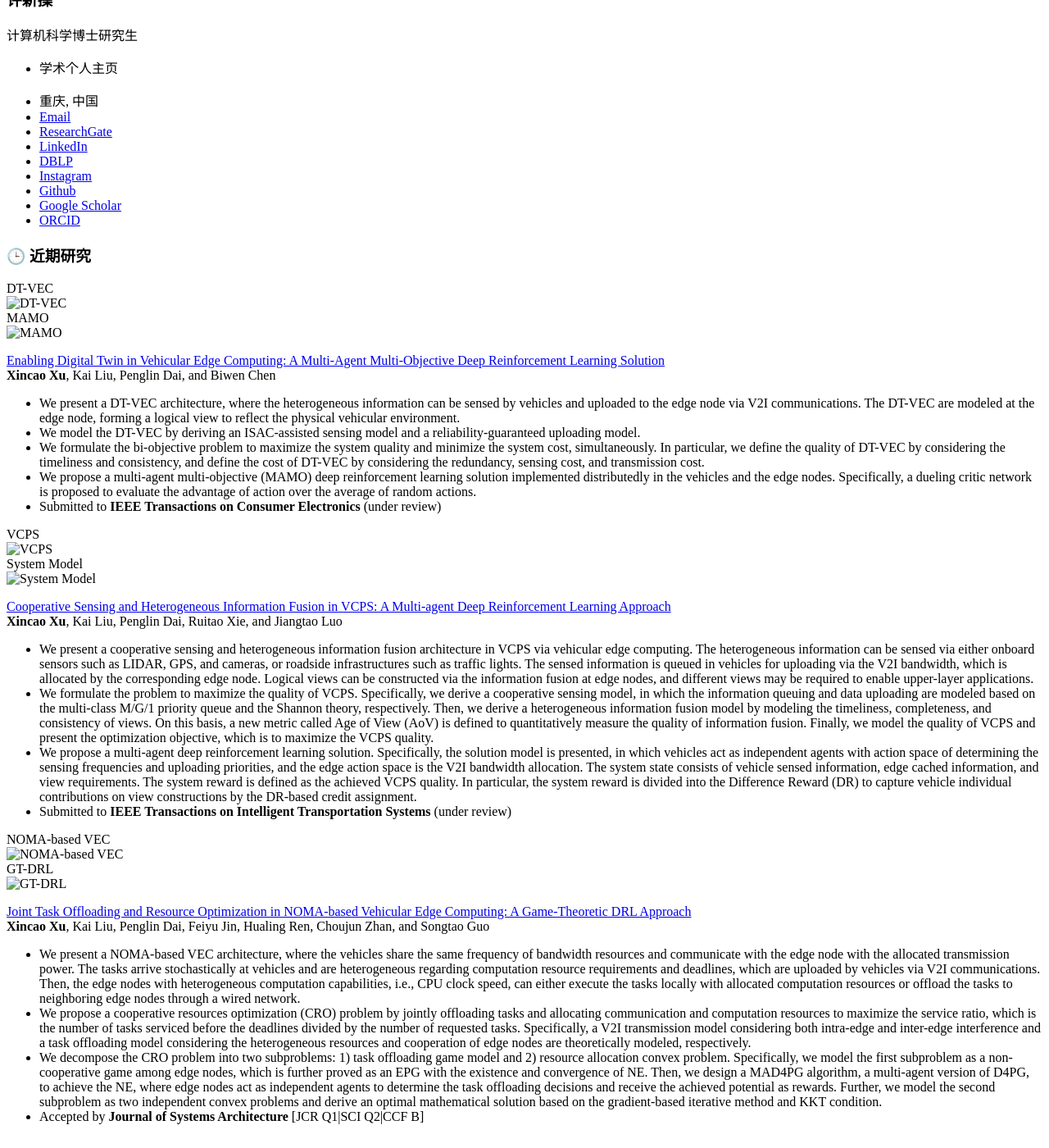
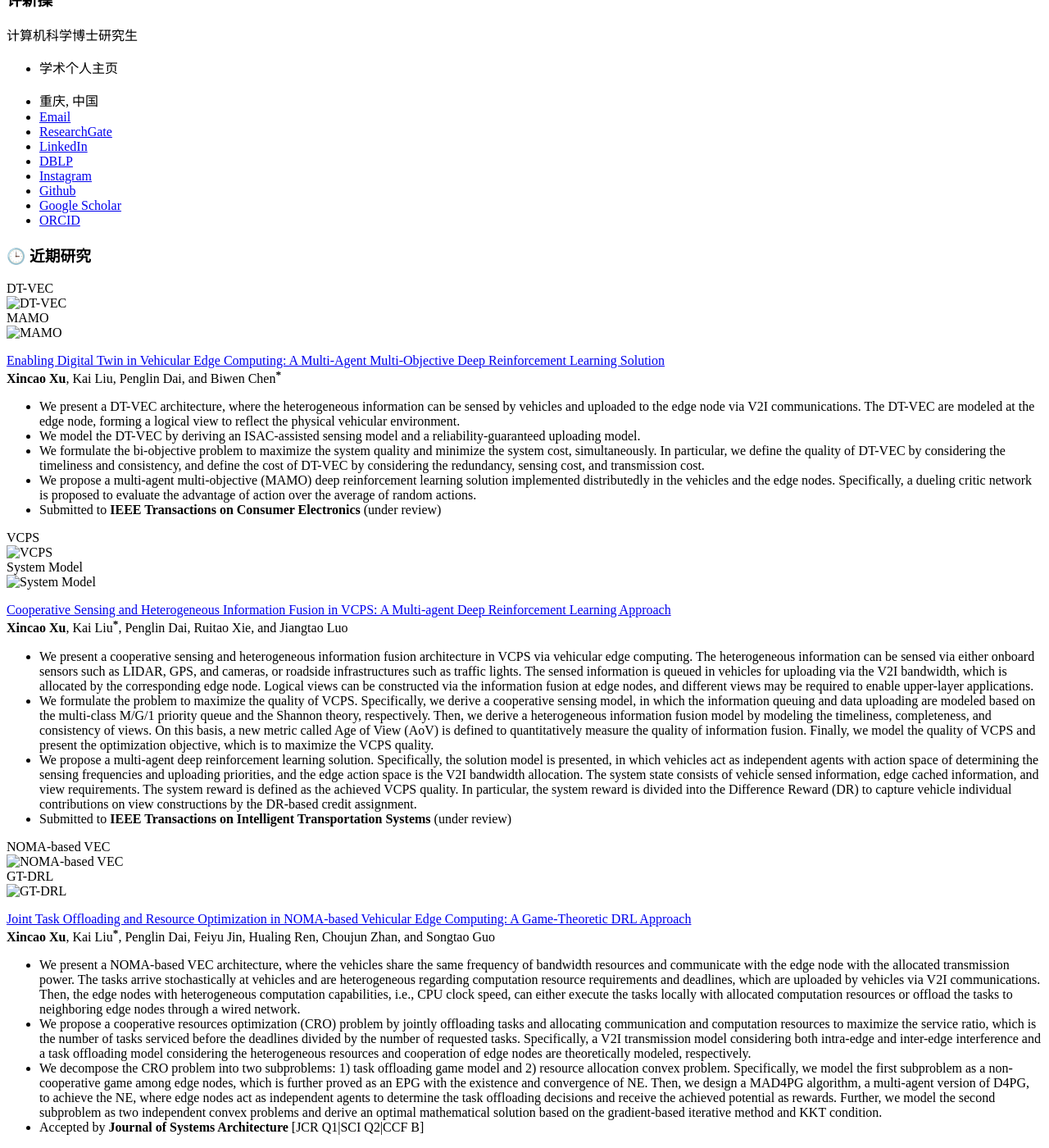
Before and after one commit to neardws/zh, a Jekyll site: the page built from _pages/includes/research.md, in a window 1280 px wide and 1400 px high, scrolled down 344 px. Shown: the whole window at 82% size. Built offline with Jekyll 4.4.1, drawn with Linux system fonts in a browser that asks for light colours; our own code applies the rules of GitHub Pages for plain Markdown files.

```diff
--- a/_pages/includes/research.md
+++ b/_pages/includes/research.md
@@ -6,7 +6,7 @@
 <div class='paper-box-text' markdown="1">
 
 [Enabling Digital Twin in Vehicular Edge Computing: A Multi-Agent Multi-Objective Deep Reinforcement Learning Solution](https://arxiv.org/abs/2210.17386)
-**Xincao Xu**, Kai Liu, Penglin Dai, and Biwen Chen
+**Xincao Xu**, Kai Liu, Penglin Dai, and Biwen Chen<sup>**\***</sup>
 
 - We present a DT-VEC architecture, where the heterogeneous information can be sensed by vehicles and uploaded to the edge node via V2I communications. The DT-VEC are modeled at the edge node, forming a logical view to reflect the physical vehicular environment.
 - We model the DT-VEC by deriving an ISAC-assisted sensing model and a reliability-guaranteed uploading model.
@@ -22,7 +22,7 @@
 <div class='paper-box-text' markdown="1">
 
 [Cooperative Sensing and Heterogeneous Information Fusion in VCPS: A Multi-agent Deep Reinforcement Learning Approach](https://arxiv.org/abs/2209.12265)
-**Xincao Xu**, Kai Liu, Penglin Dai, Ruitao Xie, and Jiangtao Luo
+**Xincao Xu**, Kai Liu<sup>**\***</sup>, Penglin Dai, Ruitao Xie, and Jiangtao Luo
 
 - We present a cooperative sensing and heterogeneous information fusion architecture in VCPS via vehicular edge computing. The heterogeneous information can be sensed via either onboard sensors such as LIDAR, GPS, and cameras, or roadside infrastructures such as traffic lights. The sensed information is queued in vehicles for uploading via the V2I bandwidth, which is allocated by the corresponding edge node. Logical views can be constructed via the information fusion at edge nodes, and different views may be required to enable upper-layer applications.
 - We formulate the problem to maximize the quality of VCPS. Specifically, we derive a cooperative sensing model, in which the information queuing and data uploading are modeled based on the multi-class M/G/1 priority queue and the Shannon theory, respectively. Then, we derive a heterogeneous information fusion model by modeling the timeliness, completeness, and consistency of views. On this basis, a new metric called Age of View (AoV) is defined to quantitatively measure the quality of information fusion. Finally, we model the quality of VCPS and present the optimization objective, which is to maximize the VCPS quality.
@@ -38,7 +38,7 @@
 <div class='paper-box-text' markdown="1">
 
 [Joint Task Offloading and Resource Optimization in NOMA-based Vehicular Edge Computing: A Game-Theoretic DRL Approach](https://arxiv.org/abs/2209.12749)
-**Xincao Xu**, Kai Liu, Penglin Dai, Feiyu Jin, Hualing Ren, Choujun Zhan, and Songtao Guo
+**Xincao Xu**, Kai Liu<sup>**\***</sup>, Penglin Dai, Feiyu Jin, Hualing Ren, Choujun Zhan, and Songtao Guo
 
 - We present a NOMA-based VEC architecture, where the vehicles share the same frequency of bandwidth resources and communicate with the edge node with the allocated transmission power. The tasks arrive stochastically at vehicles and are heterogeneous regarding computation resource requirements and deadlines, which are uploaded by vehicles via V2I communications. Then, the edge nodes with heterogeneous computation capabilities, i.e., CPU clock speed, can either execute the tasks locally with allocated computation resources or offload the tasks to neighboring edge nodes through a wired network.
 - We propose a cooperative resources optimization (CRO) problem by jointly offloading tasks and allocating communication and computation resources to maximize the service ratio, which is the number of tasks serviced before the deadlines divided by the number of requested tasks. Specifically, a V2I transmission model considering both intra-edge and inter-edge interference and a task offloading model considering the heterogeneous resources and cooperation of edge nodes are theoretically modeled, respectively.
```
Also changed, not shown: _pages/includes/pub.md (+8 -8 lines).
